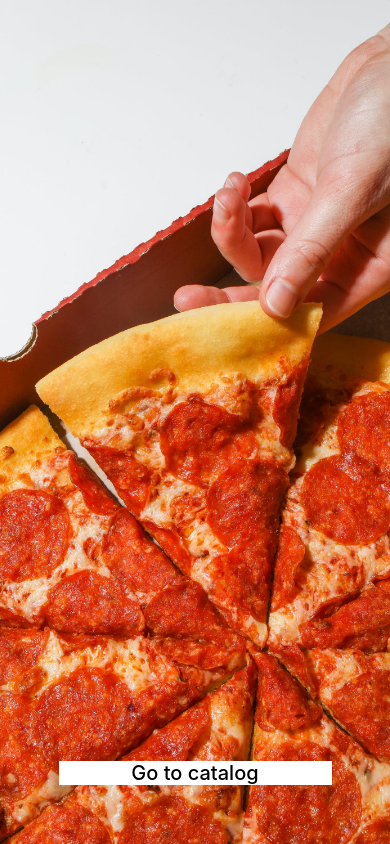
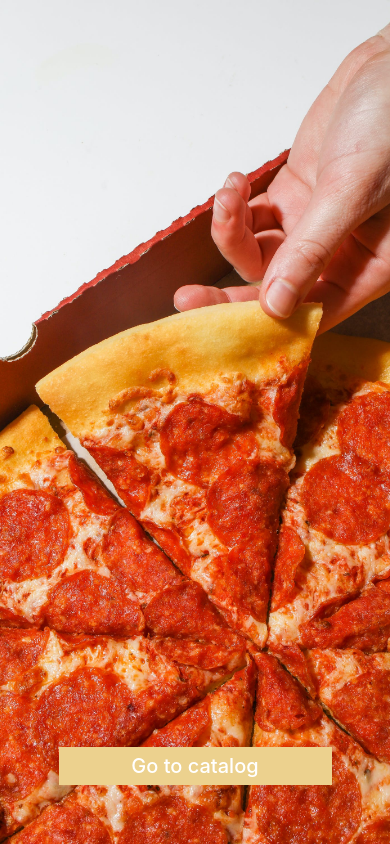
Before and after one commit to macs1756/pizza-list-mobile, a React Native app: screen / in a window 390 px wide. Built offline with nearby package versions, Linux system fonts and the light colour scheme.

Commit message:
button v2

```diff
--- a/App.tsx
+++ b/App.tsx
@@ -55,14 +55,16 @@ const styles = StyleSheet.create({
     resizeMode: 'cover',
 
     width: '70%',
-    backgroundColor: '#fff'
+    backgroundColor: '#ecd18e'
   },
 
    buttonMainScreenText: {
        fontSize: 20,
        fontWeight: '500',
        textAlign: 'center',
-
+       color: '#fff',
+       paddingTop: 7,
+       paddingBottom: 7,
    }
 
 
```
